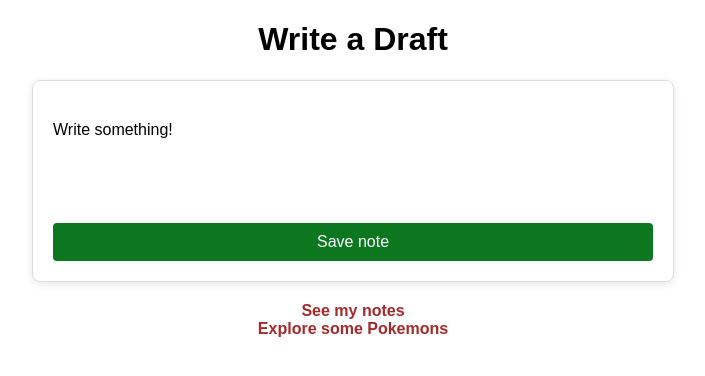
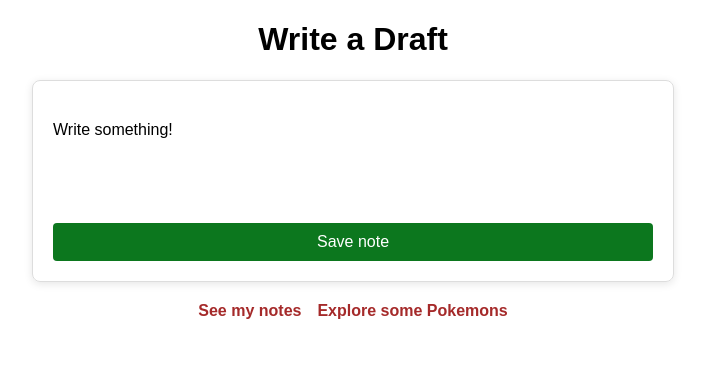
Before and after one commit to luacooli/draft, a React (Vite) app: page / in a window 1280 px wide. Shown: the top 376 px of the page, without its empty margins (287-992 px from the left). Built offline with nearby package versions, Linux system fonts and the light colour scheme; what @tcgdex/sdk would draw is missing.

Commit message:
wip: pokemon details

```diff
--- a/src/App.tsx
+++ b/src/App.tsx
@@ -4,6 +4,7 @@ import client from './apolloClient';
 import EditorPage from './pages/EditorPage/EditorPage';
 import NotesPage from './pages/NotesPage/NotesPage';
 import Pokemon from './pages/Pokemon/Pokemon';
+import PokemonDetails from './pages/PokemonDetails/PokemonDetails';
 import './App.scss';
 
 function App() {
@@ -14,6 +15,7 @@ function App() {
         <Route path="/" component={EditorPage} />
         <Route path="/notes" component={NotesPage} />
         <Route path="/pokemon" component={Pokemon} />
+        <Route path="/pokemon/:id" component={PokemonDetails} />
       </ApolloProvider>
     </>
   )
--- a/src/components/Link/LinkTo.scss
+++ b/src/components/Link/LinkTo.scss
@@ -1,4 +1,4 @@
-.link-container {
+.link__container {
   text-align: center;
 
   .link {
--- a/src/components/Link/LinkTo.tsx
+++ b/src/components/Link/LinkTo.tsx
@@ -9,7 +9,7 @@ interface LinkToProps {
 function LinkTo({path, text}: LinkToProps) {
   return (
     <>
-      <div className='link-container'>
+      <div className='link__container'>
         <Link href={path} className="link">{text}</Link>
       </div>
     </>
--- a/src/pages/EditorPage/EditorPage.scss
+++ b/src/pages/EditorPage/EditorPage.scss
@@ -23,11 +23,11 @@ h1 {
   }
 }
 
-textarea {
-  width: 100%;
-  padding: 10px;
-  font-size: 16px;
-  border: 1px solid #ddd;
-  border-radius: 4px;
-  box-sizing: border-box;
+.links__container {
+  display: flex;
+  justify-content: center;
+
+  .link__container:first-child {
+    margin-right: 1rem;
+  }
 }
--- a/src/pages/EditorPage/EditorPage.tsx
+++ b/src/pages/EditorPage/EditorPage.tsx
@@ -63,9 +63,10 @@ function EditorPage() {
         <Button text='Save note' onClick={handleSave}/>
       </div>
 
-      <LinkTo path="/notes" text="See my notes" />
-
-      <LinkTo path="/pokemon" text="Explore some Pokemons" />
+      <div className='links__container'>
+        <LinkTo path="/notes" text="See my notes" />
+        <LinkTo path="/pokemon" text="Explore some Pokemons" />
+      </div>
     </>
   )
 }
--- a/src/pages/Pokemon/Pokemon.tsx
+++ b/src/pages/Pokemon/Pokemon.tsx
@@ -1,12 +1,15 @@
 import { useState } from 'react'
+import { useLocation } from 'wouter'
 import Button from '../../components/Button/Button'
-import { getCards, getCardsByName } from '../../service/tcgdexService'
+import { getCards, getCardsById } from '../../service/tcgdexService'
 import './Pokemon.scss'
+import { navigate } from 'wouter/use-hash-location'
 
 function Pokemon() {
   const [cards, setCards] = useState([])
   const [searchTerm, setSearchTerm] = useState([])
   const abc = ['a', 'b', 'c', 'd', 'e', 'f', 'g', 'h', 'i', 'j', 'k', 'l']
+  const [, navigate] = useLocation()
 
   const handleLoadCards = async () => {
     try {
@@ -37,10 +40,8 @@ function Pokemon() {
     }
   }
 
-  const handleCardDetail = (e) => {
-    console.log(e);
-
-    console.log('Card detail clicked');
+  const handleCardDetail = async (cardId: string) => {
+    navigate(`/pokemon/${cardId}`)
   }
 
   return (
@@ -63,7 +64,7 @@ function Pokemon() {
       <div className='cards__container'>
         {cards.map((card: any) => {
           return (
-            <div key={card.id} className='card' onClick={handleCardDetail}>
+            <div key={card.id} className='card' onClick={() => handleCardDetail(card.id)}>
               {/* <div>
               <img src={card.image} alt={card.name} />
             </div> */}
--- /dev/null
+++ b/src/pages/PokemonDetails/PokemonDetails.tsx
@@ -0,0 +1,32 @@
+import { useEffect, useState } from "react"
+import { useRoute } from "wouter"
+import { getCardsById } from "../../service/tcgdexService"
+
+function PokemonDetails() {
+  const [match, params] = useRoute("/pokemon/:id")
+  const [card, setCard] = useState(null)
+
+  useEffect(() => {
+    const fetchCard = async () => {
+      try {
+        const result = await getCardsById(params.id)
+        console.log(result);
+        setCard(result)
+      } catch (error) {
+        console.log('Failed to load card details')
+      }
+    }
+
+    if (match) {
+      fetchCard()
+    }
+  }, [match, params.id])
+
+  return (
+    <>
+      <h2>{card.name} Details</h2>
+    </>
+  )
+}
+
+export default PokemonDetails
--- a/src/service/tcgdexService.tsx
+++ b/src/service/tcgdexService.tsx
@@ -14,9 +14,9 @@ export const getCards = async () => {
   }
 }
 
-export const getCardsByName = async (term: string) => {
+export const getCardsById = async (id: string) => {
   try {
-    const cards = await tcgdex.fetch('cards', term)
+    const cards = await tcgdex.fetch('cards', id)
     return cards
   } catch (error) {
     console.log('Fail to load by this letter', error);
```
